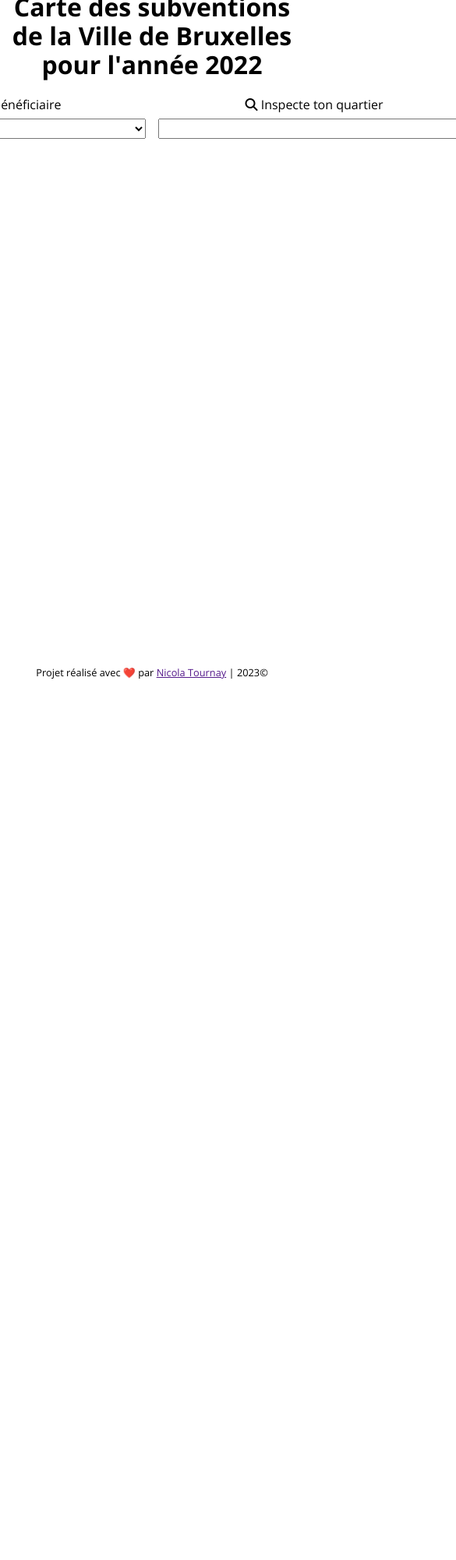
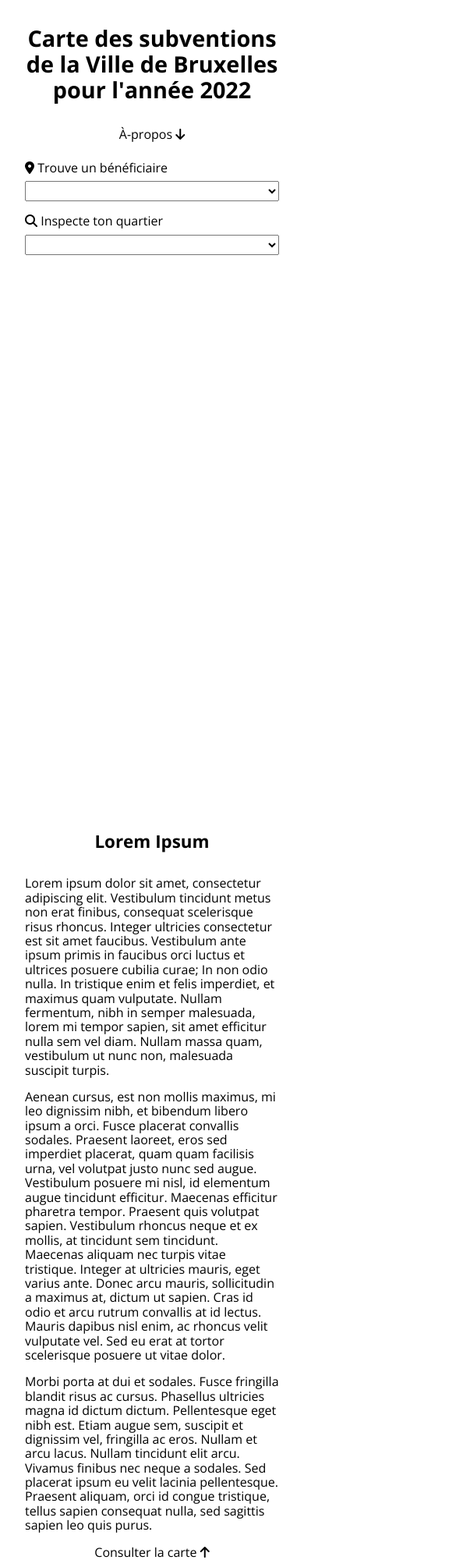
Before and after one commit to nicolatournay/carte-des-subsides-2022, a plain HTML site: page index.html in a window 390 px wide. Shown: the top 2000 px of the page at 78% size, 585 px wide, since content can reach past the window. Before the commit the page ends 878 px from the top, so only its background shows below. Drawn offline with nearby package versions, Linux system fonts and the light colour scheme.

Commit message:
index made responsive + content added

```diff
--- a/css/layout/_details.scss
+++ b/css/layout/_details.scss
@@ -1,3 +1,6 @@
+.opendetails {
+    cursor: pointer;
+}
 .details {
     background-color: aqua;
     position: absolute;
--- a/css/layout/_global.scss
+++ b/css/layout/_global.scss
@@ -2,52 +2,67 @@ body {
     font-family: 'Open Sans', sans-serif;
 }
 
-header {
-    height: 20vh;
-    display: flex;
-    flex-direction: column;
-    justify-content: center;
-    align-items: center;
-    gap: 1.5rem;
-    h1 {
-        margin: 0;
-        text-align: center;
-    }
+h1 {
+    font-size: 1.8rem;
+    margin: 0 0 2rem 0;
+    text-align: center;
 }
 
-.select {
-    display: flex;
-    gap: 1rem;
-    div {
-        width: 50%;
-        display: flex;
-        flex-direction: column;
-    }
+h2 {
+    font-size: 1.4rem;
+    margin: 0 0 2rem 0;
+    text-align: center;
 }
 
-label {
-    text-align: center;
-    margin-bottom: 0.5rem;
-}
-
-select {
-    width: 400px;
-}
-
-option {
-    max-width: 400px;
-    overflow: hidden;
-}
-
-main {
-    height: 80vh;
-}
-
-#map {
-    height: 100%;
+header {
+    padding: 2rem;
 }
 
 footer {
     padding: 0.5rem;
     text-align: center;
 }
+
+.select {
+    display: flex;
+    flex-direction: column;
+    gap: 1rem;
+    padding-top: 1.5rem;
+    div {
+        display: flex;
+        flex-direction: column;
+        gap: 0.5rem;
+    }
+}
+
+select {
+    width: 100%;
+}
+
+#map {
+    height: 80vh;
+    width: 100%;
+}
+
+#about {
+    padding: 2rem;
+}
+
+.anchor {
+    text-decoration: none;
+    color: black;
+    display: inline-block;
+    position: relative;
+    left: 50%;
+    transform: translateX(-50%);
+}
+
+@media (min-width: 1024px) and (orientation: landscape) {
+    .select {
+        flex-direction: row;
+        justify-content: center;
+        div {
+            width: 35%;
+        }
+    }
+}
--- a/index.html
+++ b/index.html
@@ -20,7 +20,8 @@
 <body>
     <header>
         <h1>Carte des subventions de la Ville de Bruxelles pour l'année 2022</h1>
-        <div class="select">
+        <a class="anchor" href="#about">À-propos <i class="fa-solid fa-arrow-down"></i></a>
+        <div class="select" id="intro">
             <div class="beneficiaires">
                 <label for="liste-beneficiaires"><i class="fa-solid fa-location-dot"></i> Trouve un bénéficiaire</label>
                 <select name="beneficiaires" id="beneficiaires-select"></select>
@@ -43,6 +44,16 @@
             <i class="fa-solid fa-xmark"></i>
         </div>
         <div id="map"></div>
+        <div id="about">
+            <div class="content">
+                <h2>Lorem Ipsum</h2>
+                <p>Lorem ipsum dolor sit amet, consectetur adipiscing elit. Vestibulum tincidunt metus non erat finibus, consequat scelerisque risus rhoncus. Integer ultricies consectetur est sit amet faucibus. Vestibulum ante ipsum primis in faucibus orci luctus et ultrices posuere cubilia curae; In non odio nulla. In tristique enim et felis imperdiet, et maximus quam vulputate. Nullam fermentum, nibh in semper malesuada, lorem mi tempor sapien, sit amet efficitur nulla sem vel diam. Nullam massa quam, vestibulum ut nunc non, malesuada suscipit turpis.</p>
+                <p>Aenean cursus, est non mollis maximus, mi leo dignissim nibh, et bibendum libero ipsum a orci. Fusce placerat convallis sodales. Praesent laoreet, eros sed imperdiet placerat, quam quam facilisis urna, vel volutpat justo nunc sed augue. Vestibulum posuere mi nisl, id elementum augue tincidunt efficitur. Maecenas efficitur pharetra tempor. Praesent quis volutpat sapien. Vestibulum rhoncus neque et ex mollis, at tincidunt sem tincidunt. Maecenas aliquam nec turpis vitae tristique. Integer at ultricies mauris, eget varius ante. Donec arcu mauris, sollicitudin a maximus at, dictum ut sapien. Cras id odio et arcu rutrum convallis at id lectus. Mauris dapibus nisl enim, ac rhoncus velit vulputate vel. Sed eu erat at tortor scelerisque posuere ut vitae dolor.
+                </p>
+                <p>Morbi porta at dui et sodales. Fusce fringilla blandit risus ac cursus. Phasellus ultricies magna id dictum dictum. Pellentesque eget nibh est. Etiam augue sem, suscipit et dignissim vel, fringilla ac eros. Nullam et arcu lacus. Nullam tincidunt elit arcu. Vivamus finibus nec neque a sodales. Sed placerat ipsum eu velit lacinia pellentesque. Praesent aliquam, orci id congue tristique, tellus sapien consequat nulla, sed sagittis sapien leo quis purus.</p>
+            </div>
+            <a class="anchor" href="#intro">Consulter la carte <i class="fa-solid fa-arrow-up"></i></a>
+        </div>
     </main>
     <footer>
         <small>Projet réalisé avec ❤️ par <a href="">Nicola Tournay</a> | 2023©</small>
```
Also changed, not shown: data/content.md (added, +7 -0 lines), css/styles.min.css, 1 other file.
